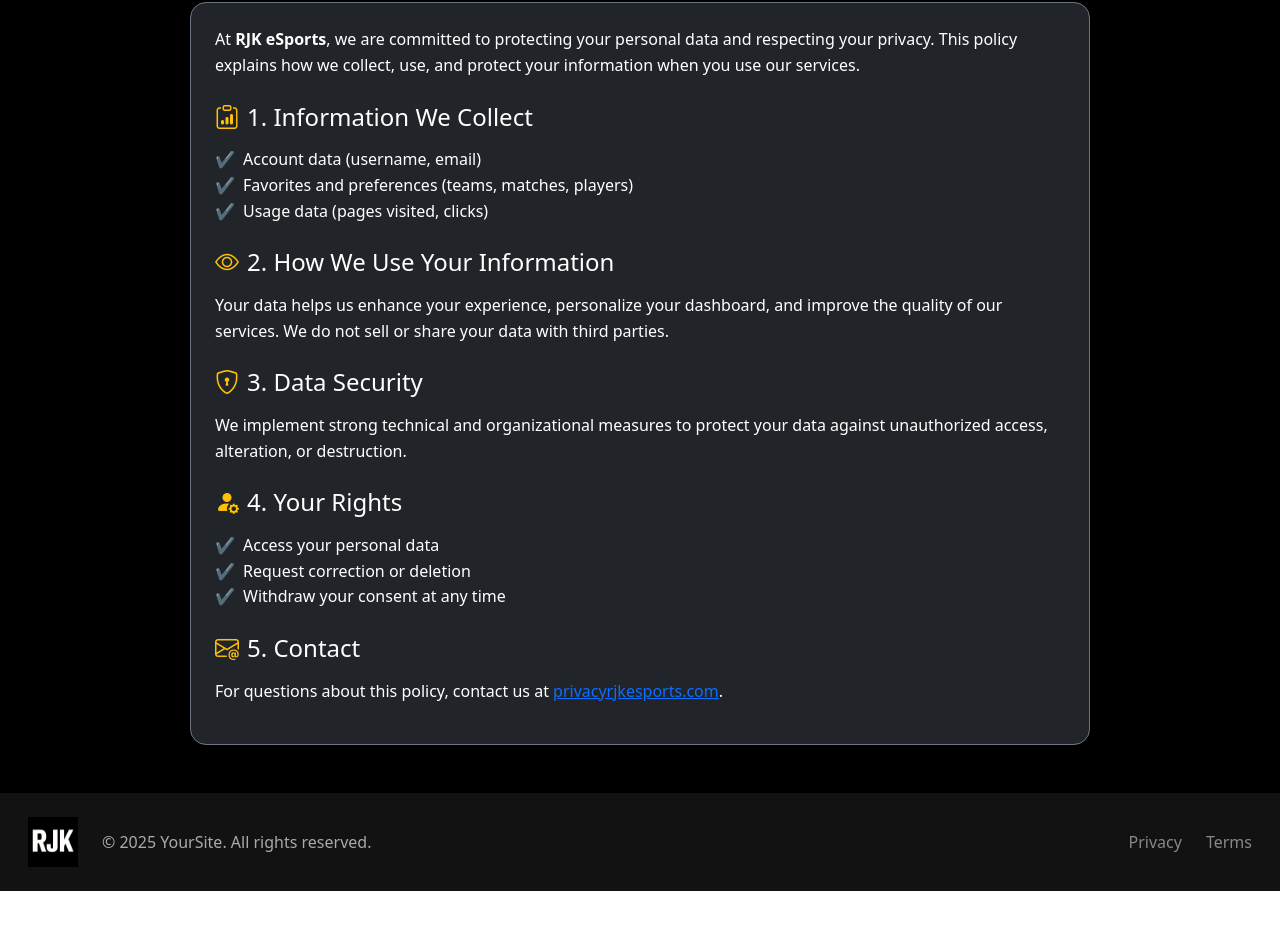
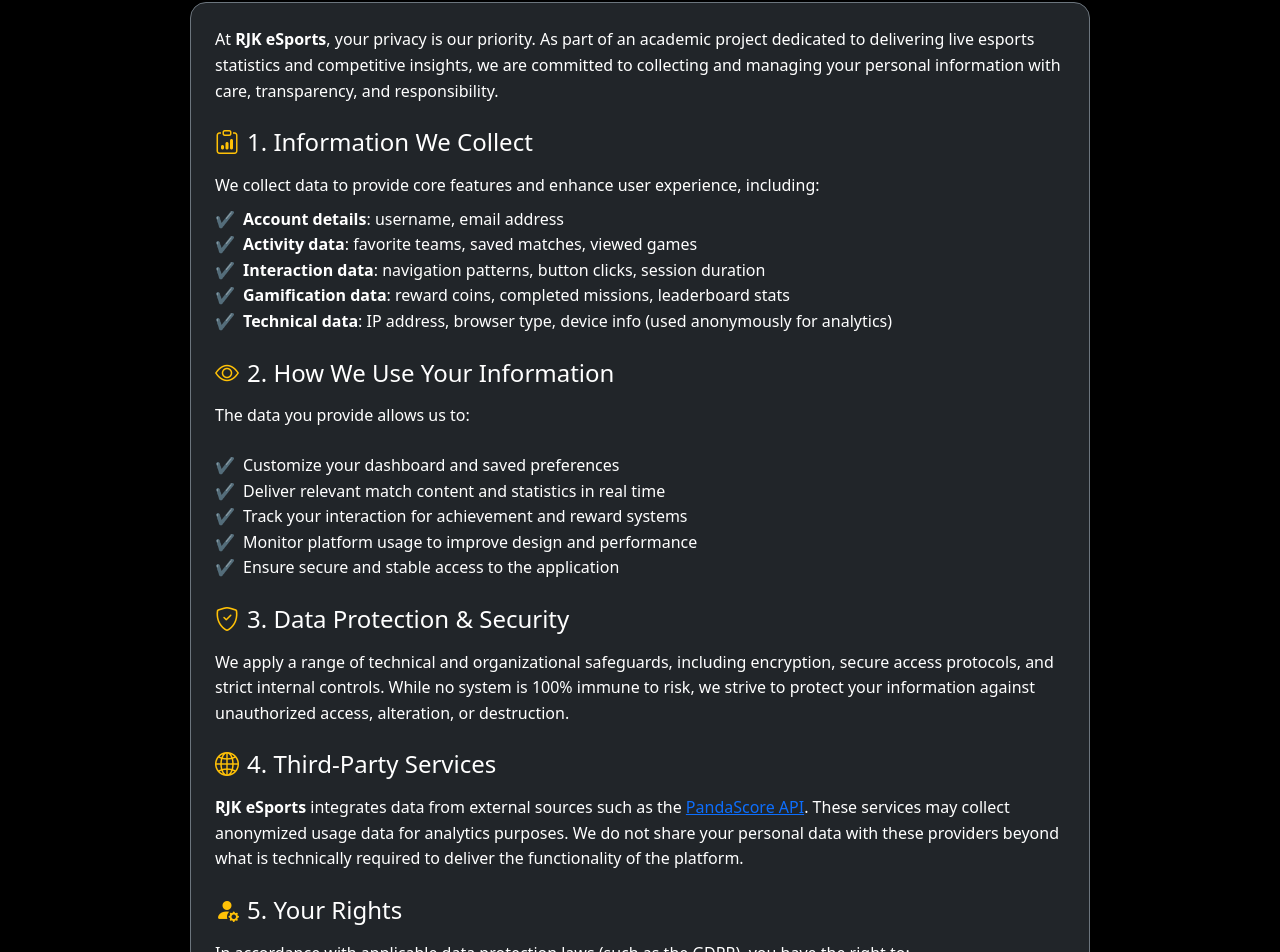
Before and after one commit to RaulGTB/Tfg, an Angular app: page /privacy in a window 1280 px wide. Shown: the part 182-1134 px from the top of the page. Before the commit the page ends 1073 px from the top, so only its background shows below. Built offline with nearby package versions, Linux system fonts and the light colour scheme.

Commit message:
'Privacidad' y 'Términos' definitivos

```diff
--- a/src/app/footer/footer.component.html
+++ b/src/app/footer/footer.component.html
@@ -6,7 +6,7 @@
       <a class="navbar-brand d-flex align-items-center me-3" routerLink="/">
         <img src="assets/images/RJK-logo.png" alt="Logo RJK SCORE" class="brand-logo" />
       </a>
-      <span class="footer-text">© 2025 YourSite. All rights reserved.</span>
+      <span class="footer-text">CC BY 4.0 International License</span>
     </div>
 
     <!-- Menú de enlaces -->
--- a/src/app/sections/categories/categories.component.html
+++ b/src/app/sections/categories/categories.component.html
@@ -9,7 +9,7 @@
 
   <section class="section-categories py-5 bg-black">
     <div class="container">
-      <h2 class="section-title mb-5">CATEGORIES</h2>
+      <h2 class="section-title mb-5 text-center">CATEGORIES</h2>
 
       <!-- === League of Legends === -->
       <div class="game-block lol-block position-relative">
--- a/src/app/sections/discover/discover.component.css
+++ b/src/app/sections/discover/discover.component.css
@@ -13,7 +13,6 @@
 .section-title {
   font-size: 2.5rem;
   font-weight: bold;
-  border-left: 6px solid #cddc39;
   padding-left: 1rem;
   color: #cddc39;
   margin-bottom: 2rem;
--- a/src/app/sections/privacy/privacy.component.html
+++ b/src/app/sections/privacy/privacy.component.html
@@ -1,6 +1,4 @@
 <section class="section-privacy py-5 bg-black text-white fade-up">
-
-
   <div class="container">
     <h2 class="section-title text-center text-lime pop-in mb-5">
       <i class="bi bi-shield-lock-fill me-2 text-warning"></i>Privacy Policy
@@ -8,39 +6,77 @@
 
     <div class="privacy-card bg-dark border border-secondary rounded-4 shadow-sm p-4 mx-auto" style="max-width: 900px;">
       <p class="mb-4">
-        At <strong>RJK eSports</strong>, we are committed to protecting your personal data and respecting your privacy.
-        This policy explains how we collect, use, and protect your information when you use our services.
+        At <strong>RJK eSports</strong>, your privacy is our priority. As part of an academic project dedicated to
+        delivering live esports statistics and competitive insights, we are committed to collecting and managing your
+        personal information with care, transparency, and responsibility.
       </p>
 
       <h4 class="text-lime mb-3"><i class="bi bi-clipboard-data me-2 text-warning"></i>1. Information We Collect</h4>
+      <p class="mb-2">We collect data to provide core features and enhance user experience, including:</p>
       <ul class="mb-4">
-        <li>Account data (username, email)</li>
-        <li>Favorites and preferences (teams, matches, players)</li>
-        <li>Usage data (pages visited, clicks)</li>
+        <li><strong>Account details</strong>: username, email address</li>
+        <li><strong>Activity data</strong>: favorite teams, saved matches, viewed games</li>
+        <li><strong>Interaction data</strong>: navigation patterns, button clicks, session duration</li>
+        <li><strong>Gamification data</strong>: reward coins, completed missions, leaderboard stats</li>
+        <li><strong>Technical data</strong>: IP address, browser type, device info (used anonymously for analytics)</li>
       </ul>
 
       <h4 class="text-lime mb-3"><i class="bi bi-eye me-2 text-warning"></i>2. How We Use Your Information</h4>
       <p class="mb-4">
-        Your data helps us enhance your experience, personalize your dashboard, and improve the quality of our services.
-        We do not sell or share your data with third parties.
+        The data you provide allows us to:
+      </p>
+      <ul class="mb-4">
+        <li>Customize your dashboard and saved preferences</li>
+        <li>Deliver relevant match content and statistics in real time</li>
+        <li>Track your interaction for achievement and reward systems</li>
+        <li>Monitor platform usage to improve design and performance</li>
+        <li>Ensure secure and stable access to the application</li>
+      </ul>
+
+      <h4 class="text-lime mb-3"><i class="bi bi-shield-check me-2 text-warning"></i>3. Data Protection & Security</h4>
+      <p class="mb-4">
+        We apply a range of technical and organizational safeguards, including encryption, secure access protocols, and
+        strict internal controls. While no system is 100% immune to risk, we strive to protect your information against
+        unauthorized access, alteration, or destruction.
       </p>
 
-      <h4 class="text-lime mb-3"><i class="bi bi-shield-lock me-2 text-warning"></i>3. Data Security</h4>
+      <h4 class="text-lime mb-3"><i class="bi bi-globe2 me-2 text-warning"></i>4. Third-Party Services</h4>
       <p class="mb-4">
-        We implement strong technical and organizational measures to protect your data against unauthorized access,
-        alteration, or destruction.
+        <strong>RJK eSports</strong> integrates data from external sources such as the <a
+          href="https://developers.pandascore.co/" class="text-lime" target="_blank">PandaScore API</a>. These services
+        may collect anonymized usage data for analytics purposes. We do not share your personal data with these
+        providers beyond what is technically required to deliver the functionality of the platform.
       </p>
 
-      <h4 class="text-lime mb-3"><i class="bi bi-person-fill-gear me-2 text-warning"></i>4. Your Rights</h4>
+      <h4 class="text-lime mb-3"><i class="bi bi-person-fill-gear me-2 text-warning"></i>5. Your Rights</h4>
+      <p class="mb-2">
+        In accordance with applicable data protection laws (such as the GDPR), you have the right to:
+      </p>
       <ul class="mb-4">
-        <li>Access your personal data</li>
-        <li>Request correction or deletion</li>
-        <li>Withdraw your consent at any time</li>
+        <li>Access the personal data we hold about you</li>
+        <li>Request the correction or deletion of inaccurate data</li>
+        <li>Withdraw your consent to data collection or processing</li>
+        <li>Request a copy of your data in a portable format</li>
       </ul>
 
-      <h4 class="text-lime mb-3"><i class="bi bi-envelope-at me-2 text-warning"></i>5. Contact</h4>
+      <h4 class="text-lime mb-3"><i class="bi bi-hourglass-split me-2 text-warning"></i>6. Data Retention</h4>
+      <p class="mb-4">
+        We retain your data only for as long as it is necessary to fulfill the purposes described in this policy.
+        Inactive accounts and anonymous usage data may be periodically deleted or anonymized to ensure long-term
+        privacy.
+      </p>
+
+      <h4 class="text-lime mb-3"><i class="bi bi-info-circle me-2 text-warning"></i>7. Policy Updates</h4>
+      <p class="mb-4">
+        This privacy policy may be updated to reflect changes in the platform, academic requirements, or legal
+        obligations. If significant changes are made, users will be notified through an in-app message or via email.
+      </p>
+
+      <h4 class="text-lime mb-3"><i class="bi bi-envelope-at me-2 text-warning"></i>8. Contact Us</h4>
       <p>
-        For questions about this policy, contact us at <a href="mailto:privacy@rjkesports.com" class="text-lime">privacyrjkesports.com</a>.
+        For any questions, concerns, or requests related to this privacy policy, feel free to contact our team. As this
+        is an academic prototype, all requests will be handled with educational intent and data will never be used for
+        commercial purposes.
       </p>
     </div>
   </div>
--- a/src/app/sections/terms/terms.component.html
+++ b/src/app/sections/terms/terms.component.html
@@ -1,6 +1,4 @@
 <section class="section-terms py-5 bg-black text-white fade-up">
-
-
   <div class="container">
     <h2 class="section-title text-center text-lime pop-in mb-5">
       <i class="bi bi-file-earmark-text-fill me-2 text-warning"></i>Terms of Service
@@ -8,40 +6,63 @@
 
     <div class="terms-card bg-dark border border-secondary rounded-4 shadow-sm p-4 mx-auto" style="max-width: 900px;">
       <p class="mb-4">
-        By using <strong>RJK eSports</strong>, you agree to the following terms and conditions. Please read them carefully.
+        Welcome to <strong>RJK eSports</strong>. By accessing or using our web application, you agree to the following
+        terms and conditions. These terms govern your use of the platform, which is part of an academic initiative to
+        explore esports data visualization and interaction design.
       </p>
 
       <h4 class="text-lime mb-3"><i class="bi bi-person-lines-fill me-2 text-warning"></i>1. User Responsibilities</h4>
       <ul class="mb-4">
-        <li>You must provide accurate and updated information</li>
-        <li>You are responsible for keeping your login credentials secure</li>
-        <li>You must not use our services for illegal activities</li>
+        <li>You must provide accurate, up-to-date information when registering or interacting with the platform.</li>
+        <li>You are responsible for maintaining the confidentiality of your login credentials and any activity under
+          your account.</li>
+        <li>You must not use the platform to engage in unlawful, abusive, or disruptive behavior, including attempts to
+          compromise the integrity of the system.</li>
       </ul>
 
       <h4 class="text-lime mb-3"><i class="bi bi-broadcast-pin me-2 text-warning"></i>2. Service Availability</h4>
       <p class="mb-4">
-        We strive to keep the service available at all times, but we do not guarantee uninterrupted access. Maintenance or technical issues may occur.
+        While we strive to ensure continuous availability, the service may experience downtime due to maintenance,
+        system updates, or unforeseen technical issues. As this is an academic prototype, the platform is provided “as
+        is” with no warranties regarding uptime or error-free operation.
       </p>
 
-      <h4 class="text-lime mb-3"><i class="bi bi-currency-bitcoin me-2 text-warning"></i>3. Virtual Currency</h4>
+      <h4 class="text-lime mb-3"><i class="bi bi-currency-bitcoin me-2 text-warning"></i>3. Virtual Currency and Rewards
+      </h4>
       <p class="mb-4">
-        The virtual currency used in RJK eSports has no real-world value and cannot be exchanged for real money. Abuse of the system may result in account suspension.
+        Our application may include a system of virtual coins, missions, and other gamified features. These elements are
+        purely symbolic and have no monetary value. Users may not attempt to exploit, resell, or trade these assets for
+        real-world compensation. Abusive or manipulative behavior may result in restriction or removal of account
+        privileges.
       </p>
 
-      <h4 class="text-lime mb-3"><i class="bi bi-shield-exclamation me-2 text-warning"></i>4. Limitation of Liability</h4>
+      <h4 class="text-lime mb-3"><i class="bi bi-shield-lock me-2 text-warning"></i>4. Intellectual Property</h4>
       <p class="mb-4">
-        We are not liable for damages or losses resulting from the use or inability to use our platform.
+        All content presented on the platform—including the design, structure, and codebase—belongs to the development
+        team and/or referenced third-party providers (e.g., PandaScore API). Unauthorized copying, distribution, or
+        reverse engineering is strictly prohibited.
       </p>
 
-      <h4 class="text-lime mb-3"><i class="bi bi-pencil-square me-2 text-warning"></i>5. Changes to Terms</h4>
+      <h4 class="text-lime mb-3"><i class="bi bi-shield-exclamation me-2 text-warning"></i>5. Limitation of Liability
+      </h4>
       <p class="mb-4">
-        We may update these terms at any time. We recommend reviewing them periodically. Continued use implies acceptance of any changes.
+        <strong>RJK eSports</strong> is a non-commercial student project. We are not liable for any damages, data loss,
+        or disruptions resulting from the use—or inability to use—the application. Users participate voluntarily and
+        assume full responsibility for their interactions with the platform.
       </p>
 
-      <h4 class="text-lime mb-3"><i class="bi bi-envelope me-2 text-warning"></i>6. Contact</h4>
+      <h4 class="text-lime mb-3"><i class="bi bi-pencil-square me-2 text-warning"></i>6. Modifications to These Terms
+      </h4>
+      <p class="mb-4">
+        We reserve the right to revise these Terms of Service as the project evolves. Changes may be made to address
+        technical improvements, academic evaluation requirements, or feedback. Continued use of the platform after any
+        updates constitutes acceptance of the revised terms.
+      </p>
+
+      <h4 class="text-lime mb-3"><i class="bi bi-envelope me-2 text-warning"></i>7. Contact</h4>
       <p>
-        If you have questions about these terms, reach out to us at
-        <a href="mailto:terms@rjkesports.com" class="text-lime">termsrjkesports.com</a>.
+        For questions or suggestions regarding these terms, please reach out to our team. As a student-led project, we
+        welcome constructive feedback to enhance both the platform and the learning experience behind it.
       </p>
     </div>
   </div>
```
Also changed, not shown: src/app/sections/categories/categories.component.css (+6 -4 lines).
